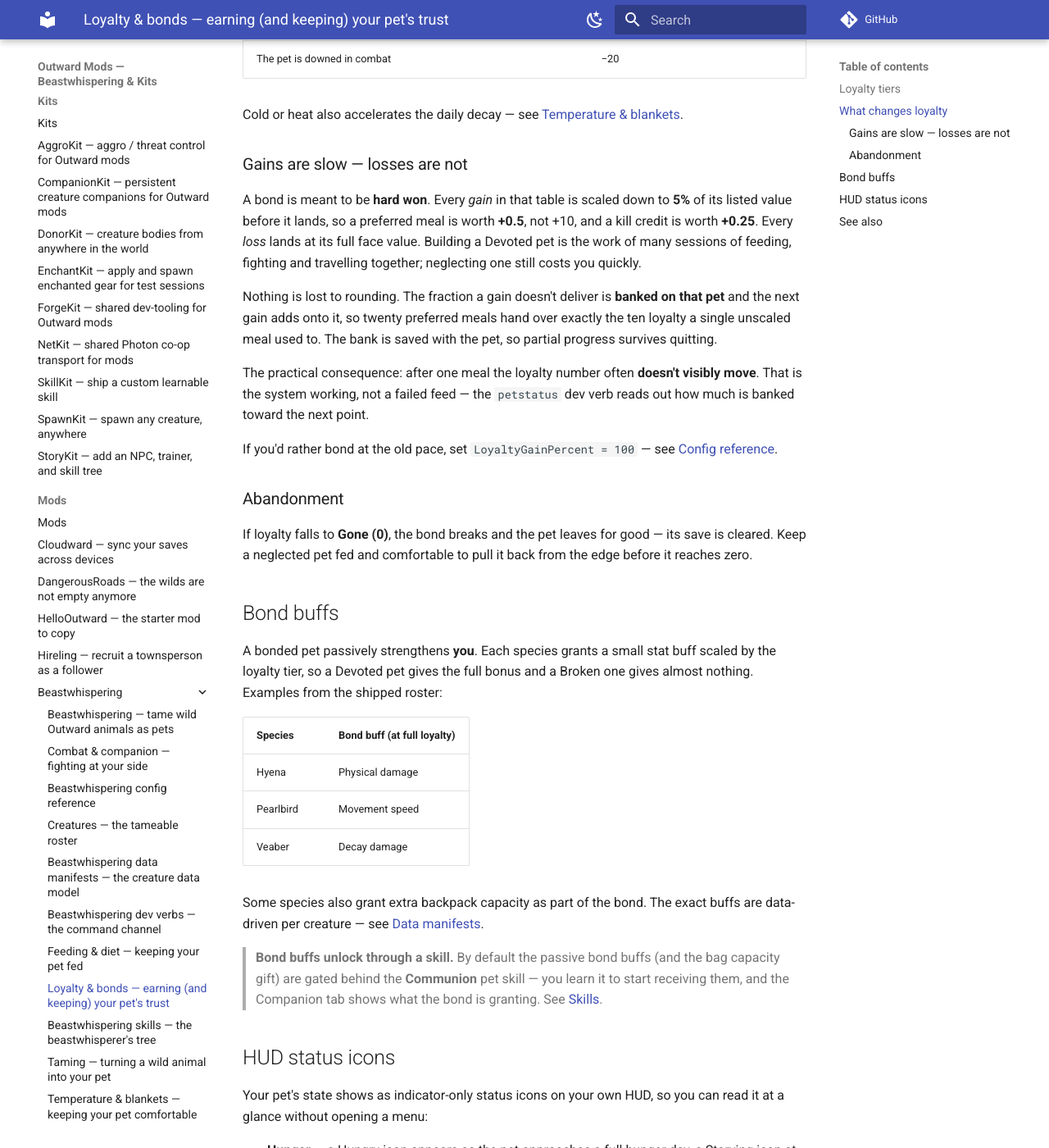
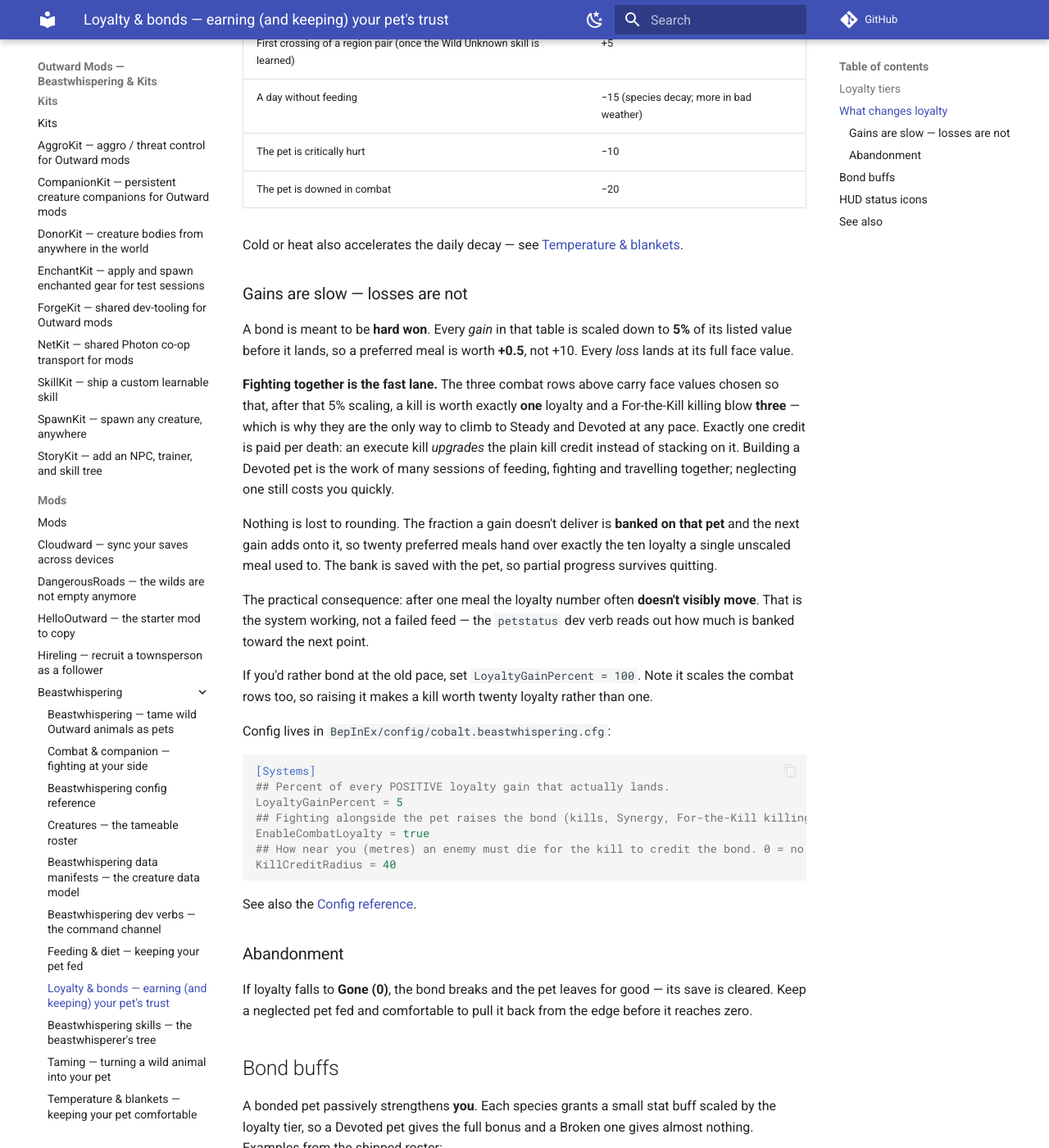
Before and after one commit to cobalt-craft/outward-mods-wiki, an MkDocs documentation site: the page built from docs/mods/beastwhispering/loyalty-and-bonds.md, in a window 1280 px wide and 1400 px high, scrolled down 1188 px. Shown: the whole window at 82% size. Built offline with MkDocs 1.6.1 and Material for MkDocs 9.7.7, drawn with Linux system fonts in a browser that asks for light colours; comment, search, counter and statistics services are not loaded; some of the changed text lies outside the part shown.

Commit message:
Sync wiki from source @ 65bb7ea

````diff
--- a/docs/mods/beastwhispering/loyalty-and-bonds.md
+++ b/docs/mods/beastwhispering/loyalty-and-bonds.md
@@ -12,9 +12,12 @@ Loyalty falls into five tiers:
 |---|---|---|
 | **Gone** | 0 | The bond is broken — the pet leaves. |
 | **Broken** | 1–14 | Barely holding on. |
-| **Fraying** | 15–39 | Uneasy and weakening. |
-| **Steady** | 40–74 | A solid, reliable companion. |
-| **Devoted** | 75–100 | Fully bonded. |
+| **Fraying** | 15–54 | Uneasy and weakening. |
+| **Steady** | 55–89 | A solid, reliable companion. |
+| **Devoted** | 90–100 | Fully bonded. |
+
+The last two floors are deliberately far out (they were 40 and 75 before 2026-08-07): a freshly tamed
+pet starts at 50, i.e. **Fraying**, and Steady and Devoted are things you fight your way to.
 
 The tier acts as a "level" (Gone = 0 … Devoted = 4) that scales the pet's stats and the bond buffs it
 grants you.
@@ -25,7 +28,9 @@ grants you.
 |---|---|
 | Feed Preferred food | +10 |
 | Feed Bond food | +20 |
-| Defeat a nearby difficult enemy together | +5 |
+| Any enemy dies near you while the pet is out | +20 (lands as **+1**) |
+| A Hunt as One cast grants Synergy | +20 (lands as **+1**) |
+| A For the Kill execute lands the killing blow | +60 (lands as **+3**) |
 | First crossing of a region pair (once the Wild Unknown skill is learned) | +5 |
 | A day without feeding | −15 (species decay; more in bad weather) |
 | The pet is critically hurt | −10 |
@@ -37,8 +42,13 @@ Cold or heat also accelerates the daily decay — see
 ### Gains are slow — losses are not
 
 A bond is meant to be **hard won**. Every *gain* in that table is scaled down to **5%** of its listed
-value before it lands, so a preferred meal is worth **+0.5**, not +10, and a kill credit is worth
-**+0.25**. Every *loss* lands at its full face value. Building a Devoted pet is the work of many
+value before it lands, so a preferred meal is worth **+0.5**, not +10. Every *loss* lands at its full
+face value.
+
+**Fighting together is the fast lane.** The three combat rows above carry face values chosen so that,
+after that 5% scaling, a kill is worth exactly **one** loyalty and a For-the-Kill killing blow
+**three** — which is why they are the only way to climb to Steady and Devoted at any pace. Exactly one
+credit is paid per death: an execute kill *upgrades* the plain kill credit instead of stacking on it. Building a Devoted pet is the work of many
 sessions of feeding, fighting and travelling together; neglecting one still costs you quickly.
 
 Nothing is lost to rounding. The fraction a gain doesn't deliver is **banked on that pet** and the
@@ -49,8 +59,22 @@ The practical consequence: after one meal the loyalty number often **doesn't vis
 the system working, not a failed feed — the `petstatus` dev verb reads out how much is banked toward
 the next point.
 
-If you'd rather bond at the old pace, set `LoyaltyGainPercent = 100` — see
-[Config reference](./config-reference.md).
+If you'd rather bond at the old pace, set `LoyaltyGainPercent = 100`. Note it scales the combat rows
+too, so raising it makes a kill worth twenty loyalty rather than one.
+
+Config lives in `BepInEx/config/cobalt.beastwhispering.cfg`:
+
+```ini
+[Systems]
+## Percent of every POSITIVE loyalty gain that actually lands.
+LoyaltyGainPercent = 5
+## Fighting alongside the pet raises the bond (kills, Synergy, For-the-Kill killing blows).
+EnableCombatLoyalty = true
+## How near you (metres) an enemy must die for the kill to credit the bond. 0 = no distance check.
+KillCreditRadius = 40
+```
+
+See also the [Config reference](./config-reference.md).
 
 ### Abandonment
 
````
Also changed, not shown: docs/kits/storykit.md (+25 -1 lines).
